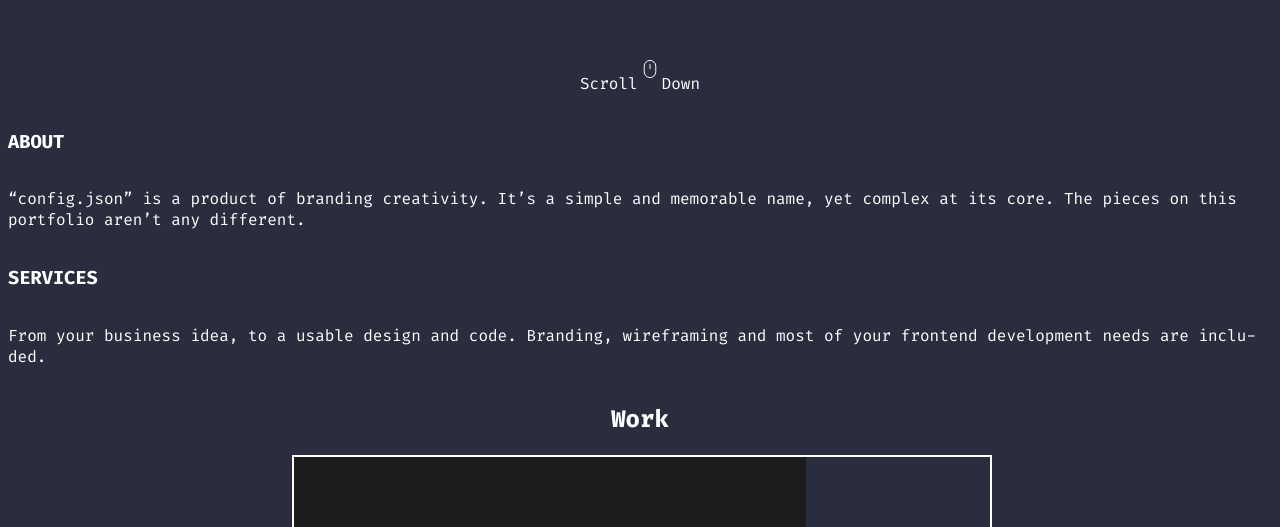
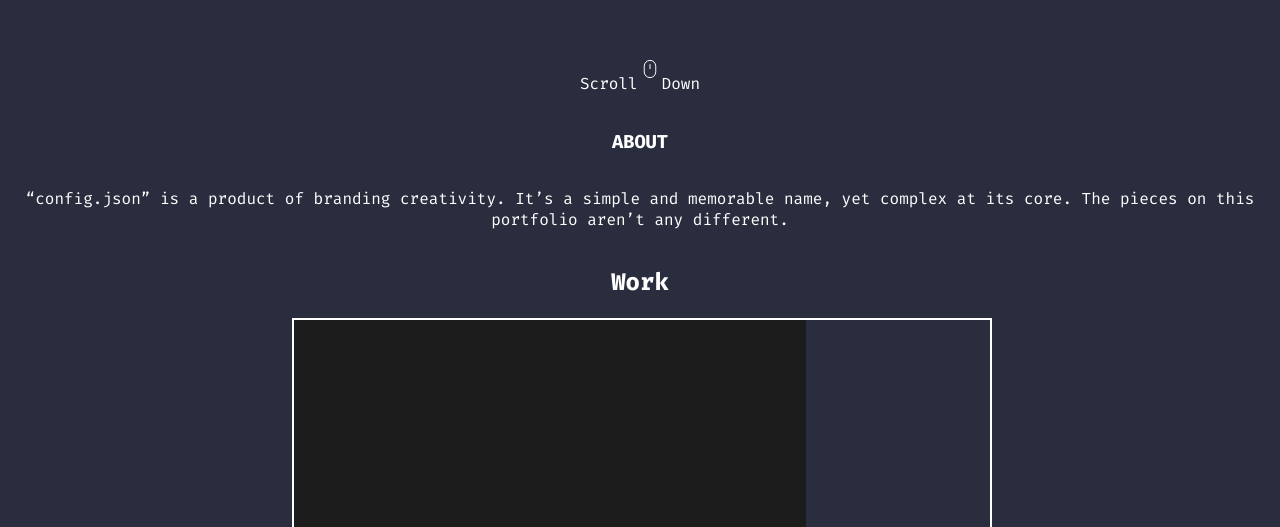
Before and after one commit to config-json/portfolio, a Next.js app: page / in a window 1280 px wide. Shown: the part 698-1225 px from the top of the page. Built offline with nearby package versions, Linux system fonts and the light colour scheme.

Commit message:
refactor: remove services section

```diff
--- a/src/app/page.tsx
+++ b/src/app/page.tsx
@@ -30,7 +30,7 @@ export default function Home() {
           <h4 className="sm:text-xl lg:text-2xl text-center px-8 py-4 bg-contrast rounded-md">
             <span className="text-purple">{`const [`}</span>
             <span className="text-red">{`ideas`}</span>
-            <span>{`,`}</span>{" "}
+            <span>{`, `}</span>
             <span className="text-red">{`setIdeas`}</span>
             <span className="text-purple">{`] = `}</span>
             <span className="text-accent">{`useState`}</span>
@@ -46,25 +46,15 @@ export default function Home() {
         </div>
       </div>
       <div className="flex flex-col lg:flex-row gap-8 px-8 md:gap-16 md:px-16 justify-center">
-        <div className="flex flex-col gap-2 w-full lg:w-1/2 max-w-3xl">
+        <div className="flex flex-col gap-2 w-full lg:w-1/2 max-w-3xl items-center">
           <h3 className="text-2xl md:text-4xl font-medium text-accent">
             ABOUT
           </h3>
-          <p>
+          <p className="text-center">
             “config.json” is a pro&shy;duct of bran&shy;ding
             cre&shy;a&shy;ti&shy;vi&shy;ty. It’s a sim&shy;ple and
             me&shy;mo&shy;rable name, yet com&shy;plex at its core. The
             pie&shy;ces on this port&shy;fo&shy;lio aren’t any different.
-          </p>
-        </div>
-        <div className="flex flex-col gap-2 w-full lg:w-1/2 max-w-3xl">
-          <h3 className="text-2xl md:text-4xl font-medium text-accent">
-            SERVICES
-          </h3>
-          <p>
-            From your busi&shy;ness idea, to a usable de&shy;sign and code.
-            Bran&shy;ding, wire&shy;fra&shy;ming and most of your fron&shy;tend
-            de&shy;ve&shy;lop&shy;ment needs are in&shy;clu&shy;ded.
           </p>
         </div>
       </div>
```
